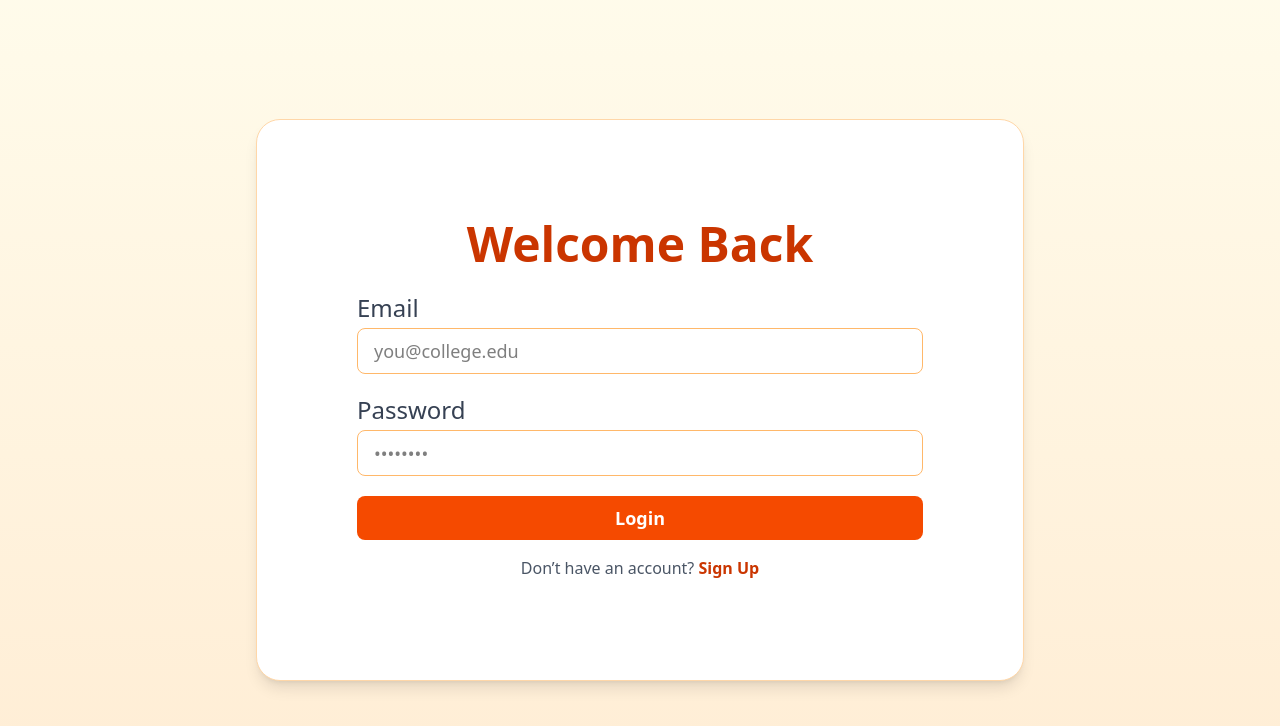
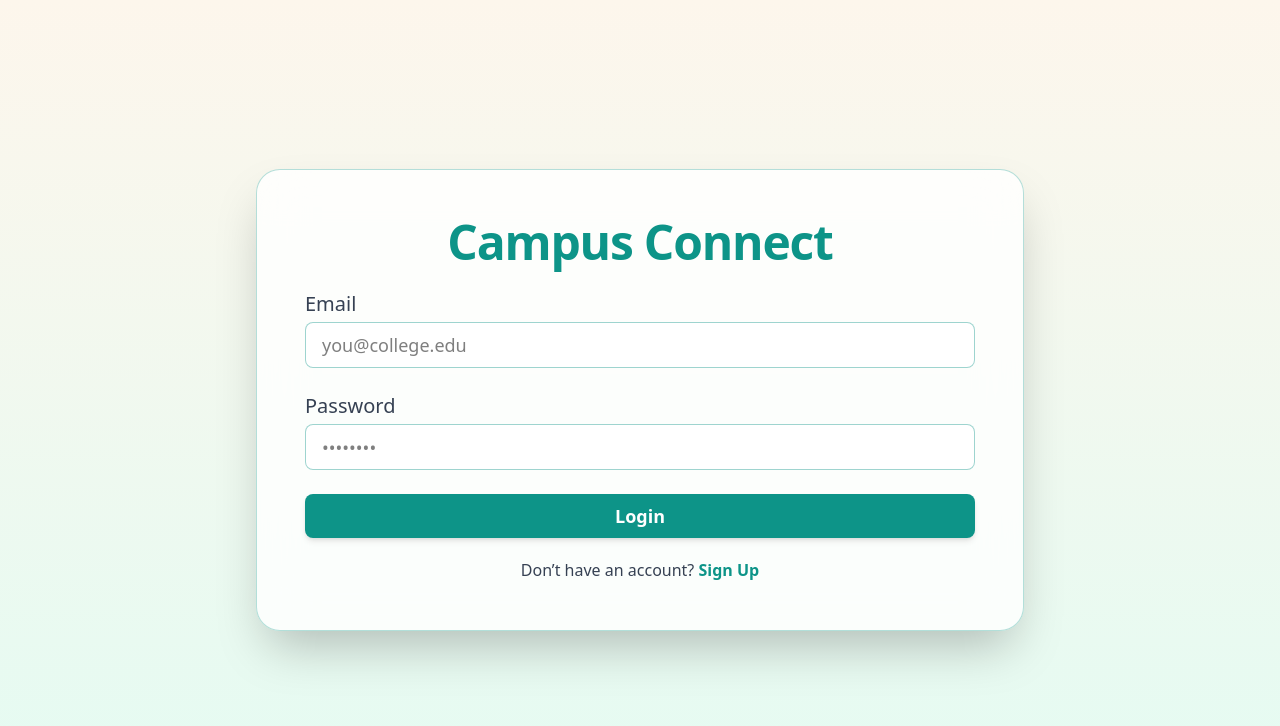
Before and after one commit to vvm-hash/CampusConnect, a Next.js app in the folder campus-connect/: page /login in a window 1280 px wide. Shown: the top 726 px of the page. Built offline with nearby package versions, Linux system fonts and the light colour scheme; no server answers.

Commit message:
Fix package.json comma + disable Turbopack

```diff
--- /dev/null
+++ b/campus-connect/app/dashboard/Settings/page.tsx
@@ -0,0 +1,96 @@
+"use client";
+
+import { useState } from "react";
+import Link from "next/link";
+import { usePathname } from "next/navigation";
+import { FiHome, FiGrid, FiSettings, FiLogOut, FiBell, FiSearch } from "react-icons/fi";
+import React from "react";
+import { signOut } from "firebase/auth";
+import { auth } from "@/lib/firebase";
+import { useRouter } from "next/navigation";
+import { AuthProvider } from "@/app/context/AuthContext"; // ✅
+
+export default function DashboardLayout({ children }: { children: React.ReactNode }) {
+  const [open, setOpen] = useState(true);
+  const pathname = usePathname();
+  const router = useRouter();
+
+  const handleLogout = async () => {
+    await signOut(auth);
+    router.push("/login");
+  };
+
+  const NavItem = ({
+    href,
+    icon,
+    label,
+  }: {
+    href: string;
+    icon: React.ReactNode;
+    label: string;
+  }) => (
+    <Link
+      href={href}
+      className={`flex items-center gap-3 p-2 rounded-lg transition
+      ${pathname === href ? "bg-gray-100 font-semibold" : "hover:bg-gray-100 text-gray-700"}
+    `}
+    >
+      {icon}
+      {open && <span>{label}</span>}
+    </Link>
+  );
+
+  return (
+    <AuthProvider> {/* ✅ WRAPPED HERE */}
+      <div className="flex h-screen bg-[#f7f8fc]">
+
+        {/* Sidebar */}
+        <div className={`transition-all duration-300 bg-white border-r p-5 ${open ? "w-64" : "w-20"}`}>
+          <h1
+            className="text-2xl font-bold text-pink-500 mb-10 cursor-pointer"
+            onClick={() => setOpen(!open)}
+          >
+            {open ? "Campus Connect" : "CC"}
+          </h1>
+
+          <nav className="space-y-4">
+            <NavItem href="/dashboard" icon={<FiHome size={20} />} label="Feed" />
+            <NavItem href="/dashboard/projects" icon={<FiGrid size={20} />} label="Projects" />
+            <NavItem href="/dashboard/settings" icon={<FiSettings size={20} />} label="Settings" />
+            <NavItem href="/dashboard/communities" icon={<FiGrid size={20} />} label="Communities" />
+            <NavItem href="/dashboard/recentactivity" icon={<FiGrid size={20} />} label="Recent-Activities" />
+            <NavItem href="/dashboard/Academics" icon={<FiGrid size={20} />} label="Academics" />
+            <NavItem href="/dashboard/events" icon={<FiGrid size={20} />} label="Events" />
+            <NavItem href="/dashboard/profile" icon={<FiGrid size={20} />} label="Profile" />
+
+            <button
+              onClick={handleLogout}
+              className="flex gap-3 items-center text-red-500 mt-10 hover:text-red-600"
+            >
+              <FiLogOut size={20} />
+              {open && "Logout"}
+            </button>
+          </nav>
+        </div>
+
+        {/* RIGHT SIDE */}
+        <div className="flex-1 flex flex-col">
+          <div className="flex justify-between items-center px-6 py-4 bg-white shadow-sm">
+            <div className="flex items-center bg-gray-100 p-2 rounded-lg w-72">
+              <FiSearch className="text-gray-500" />
+              <input type="text" placeholder="Search…" className="bg-transparent px-2 w-full outline-none" />
+            </div>
+
+            <div className="flex items-center gap-5">
+              <FiBell className="text-gray-600 hover:text-black cursor-pointer" size={20} />
+              <div className="h-9 w-9 rounded-full bg-gray-300"></div>
+            </div>
+          </div>
+
+          <div className="p-6 overflow-y-auto">{children}</div>
+        </div>
+
+      </div>
+    </AuthProvider>
+  );
+}
--- a/campus-connect/app/login/page.tsx
+++ b/campus-connect/app/login/page.tsx
@@ -1,6 +1,7 @@
 "use client";
 
 import { useState } from "react";
+import { motion } from "framer-motion";
 import { useRouter } from "next/navigation";
 import { signInWithEmailAndPassword } from "firebase/auth";
 import { auth } from "@/lib/firebase";
@@ -15,61 +16,77 @@ export default function LoginPage() {
     e.preventDefault();
     try {
       await signInWithEmailAndPassword(auth, email, password);
-      router.push("/dashboard"); // ✅ Redirect to Dashboard
+      router.push("/dashboard");
     } catch (err: any) {
       setError("Invalid email or password");
     }
   };
 
   return (
-    <div className="min-h-screen flex items-center justify-center bg-gradient-to-b from-amber-50 to-orange-100 px-6">
-      <div className="bg-white shadow-lg rounded-3xl p-25 w-full max-w-3xl border border-orange-200">
-        <h2 className="text-5xl font-bold text-center text-orange-700 mb-6">Welcome Back</h2>
+    <div className="min-h-screen flex items-center justify-center px-6"
+         style={{ background: "linear-gradient(to bottom, #FDF6EC, #E4FBF2)" }}>
 
-        {/* ✅ Added submit handler and state bindings */}
-        <form className="space-y-5" onSubmit={handleLogin}>
+      {/* Fade + Slide In */}
+      <motion.div
+        initial={{ opacity: 0, y: 40 }}
+        animate={{ opacity: 1, y: 0 }}
+        transition={{ duration: 0.6, ease: "easeOut" }}
+        className="bg-white/80 backdrop-blur-xl shadow-2xl rounded-3xl p-12 w-full max-w-3xl border border-[#0D9488]/30"
+      >
+        <motion.h2
+          initial={{ opacity: 0 }}
+          animate={{ opacity: 1 }}
+          className="text-5xl font-extrabold text-center text-[#0D9488] mb-6 tracking-tight"
+        >
+          Campus Connect
+        </motion.h2>
+
+        <form className="space-y-6" onSubmit={handleLogin}>
           <div>
-            <label className="block mb-1 text-2xl text-gray-700">Email</label>
-            <input
+            <label className="block mb-1 text-xl text-gray-700">Email</label>
+            <motion.input
+              whileFocus={{ scale: 1.02 }}
               type="email"
               value={email}
               onChange={(e) => setEmail(e.target.value)}
-              className="w-full border border-orange-300 rounded-lg text-lg px-4 py-2 focus:ring-2 focus:ring-orange-400 outline-none"
+              className="w-full border border-[#0D9488]/40 rounded-lg text-lg px-4 py-2 focus:ring-2 focus:ring-[#0D9488] outline-none bg-white"
               placeholder="you@college.edu"
               required
             />
           </div>
 
           <div>
-            <label className="block mb-1 text-2xl text-gray-700">Password</label>
-            <input
+            <label className="block mb-1 text-xl text-gray-700">Password</label>
+            <motion.input
+              whileFocus={{ scale: 1.02 }}
               type="password"
               value={password}
               onChange={(e) => setPassword(e.target.value)}
-              className="w-full border border-orange-300 rounded-lg text-lg px-4 py-2 focus:ring-2 focus:ring-orange-400 outline-none"
+              className="w-full border border-[#0D9488]/40 rounded-lg text-lg px-4 py-2 focus:ring-2 focus:ring-[#0D9488] outline-none bg-white"
               placeholder="••••••••"
               required
             />
           </div>
 
-          {/* ✅ Show error message if login fails */}
           {error && <p className="text-center text-red-600">{error}</p>}
 
-          <button
+          <motion.button
+            whileHover={{ scale: 1.04 }}
+            whileTap={{ scale: 0.97 }}
             type="submit"
-            className="w-full bg-orange-600 hover:bg-orange-700 text-lg text-white py-2 rounded-lg font-semibold transition"
+            className="w-full bg-[#0D9488] hover:bg-[#0b7c76] text-white text-lg py-2 rounded-lg font-semibold shadow-md transition"
           >
             Login
-          </button>
+          </motion.button>
         </form>
 
-        <p className="mt-4 text-center text-md text-gray-600">
+        <p className="mt-5 text-center text-md text-gray-700">
           Don’t have an account?{" "}
-          <a href="/signup" className="text-orange-700 font-semibold hover:underline">
+          <a href="/signup" className="text-[#0D9488] font-bold hover:underline">
             Sign Up
           </a>
         </p>
-      </div>
+      </motion.div>
     </div>
   );
 }
--- a/campus-connect/next.config.ts
+++ b/campus-connect/next.config.ts
@@ -9,6 +9,9 @@ const nextConfig: NextConfig = {
       },
     ],
   },
+  experimental: {
+    turbo: false        // <--- THIS is the fix
+  }
 };
 
 export default nextConfig;
--- a/campus-connect/package.json
+++ b/campus-connect/package.json
@@ -4,7 +4,7 @@
   "private": true,
   "scripts": {
     "dev": "next dev",
-    "build": "next build",
+    "build": "next build --no-turbo",
     "start": "next start",
     "lint": "eslint"
   },
@@ -18,6 +18,7 @@
     "firebase": "^12.5.0",
     "framer-motion": "^12.23.24",
     "lucide-react": "^0.553.0",
+    "motion": "^12.23.24",
     "next": "16.0.1",
     "react": "19.2.0",
     "react-dom": "19.2.0",
```
Also changed, not shown: campus-connect/app/dashboard/settings.tsx (deleted), 1 other file (tests, documents, lock files or other folders).
